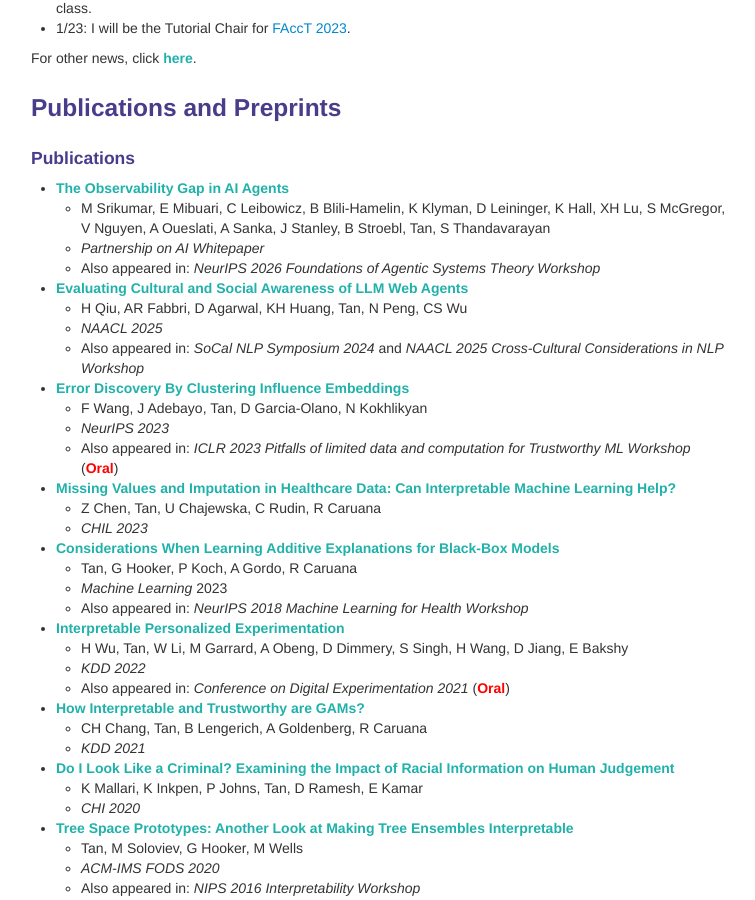
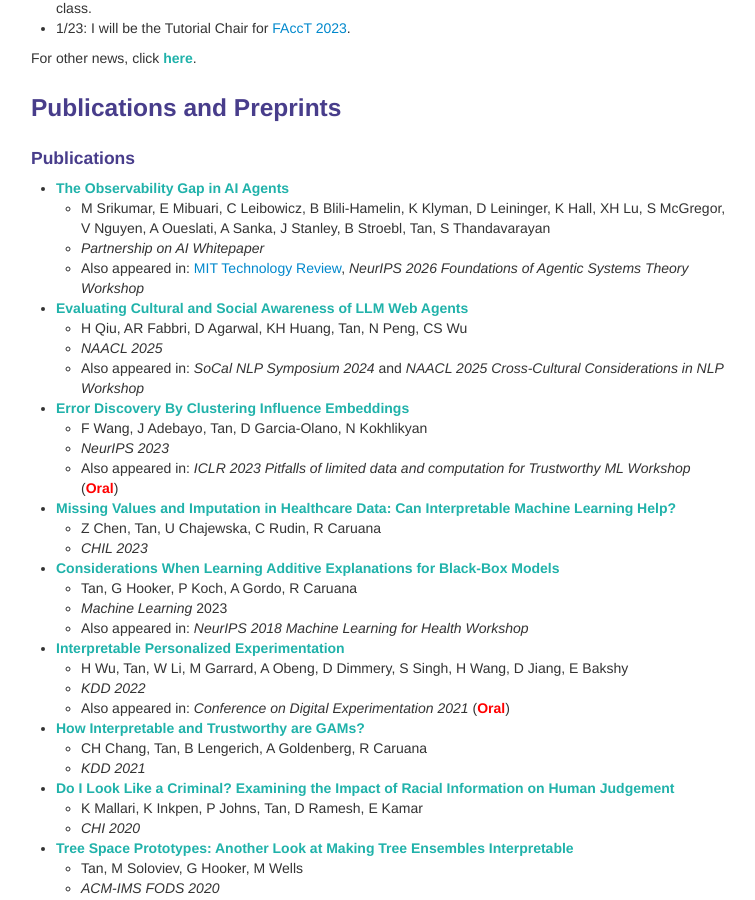
Before and after one commit to shftan/shftan.github.io, a Jekyll site: the page built from index.md, in a window 1280 px wide and 900 px high, scrolled down 694 px. Shown: the whole window, without its empty margins (259-1014 px from the left). Built offline with Jekyll 4.4.1, drawn with Linux system fonts in a browser that asks for light colours.

Commit message:
Update index.md

```diff
--- a/index.md
+++ b/index.md
@@ -47,7 +47,7 @@ For other news, click <a class="paper" href="oldernews.html">here</a>.
 - <a class="paper" href="https://partnershiponai.org/wp-content/uploads/2026/10/PAI_obervability-gap-in-ai-agents.pdf">The Observability Gap in AI Agents</a>
    - M Srikumar, E Mibuari, C Leibowicz, B Blili-Hamelin, K Klyman, D Leininger, K Hall, XH Lu, S McGregor, V Nguyen, A Oueslati, A Sanka, J Stanley, B Stroebl, Tan, S Thandavarayan
    - _Partnership on AI Whitepaper_
-    - Also appeared in: _NeurIPS 2026 Foundations of Agentic Systems Theory Workshop_
+    - Also appeared in: [MIT Technology Review](https://www.technologyreview.com/2026/10/29/1147824/monitor-ai-agents-actions-real-time/), _NeurIPS 2026 Foundations of Agentic Systems Theory Workshop_
 - <a class="paper" href="https://arxiv.org/abs/2410.23252">Evaluating Cultural and Social Awareness of LLM Web Agents</a>
    - H Qiu, AR Fabbri, D Agarwal, KH Huang, Tan, N Peng, CS Wu
    - _NAACL 2025_
```
